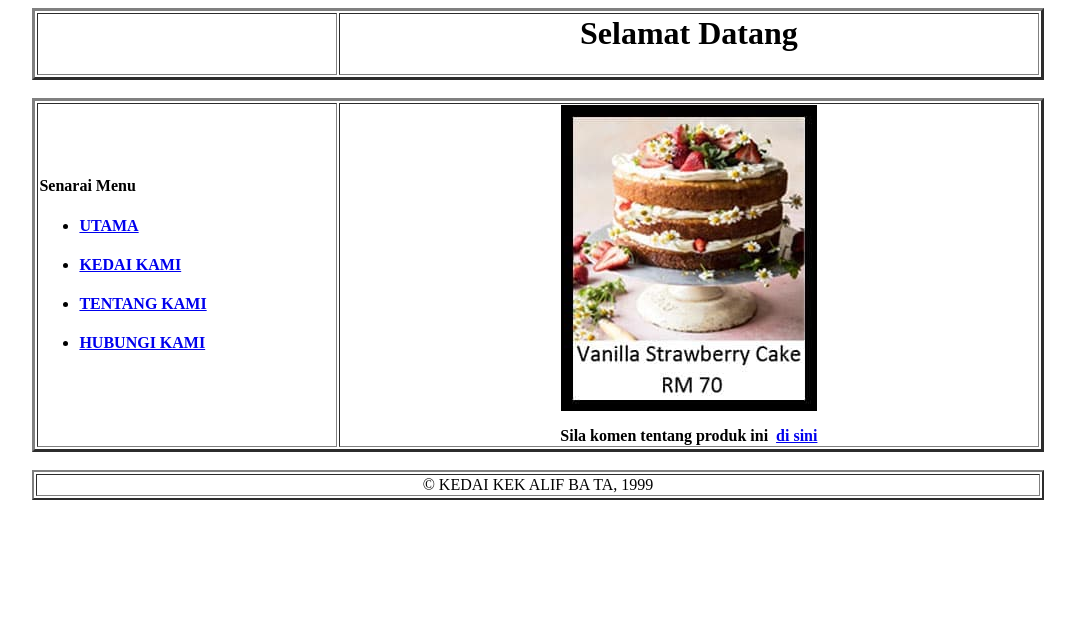
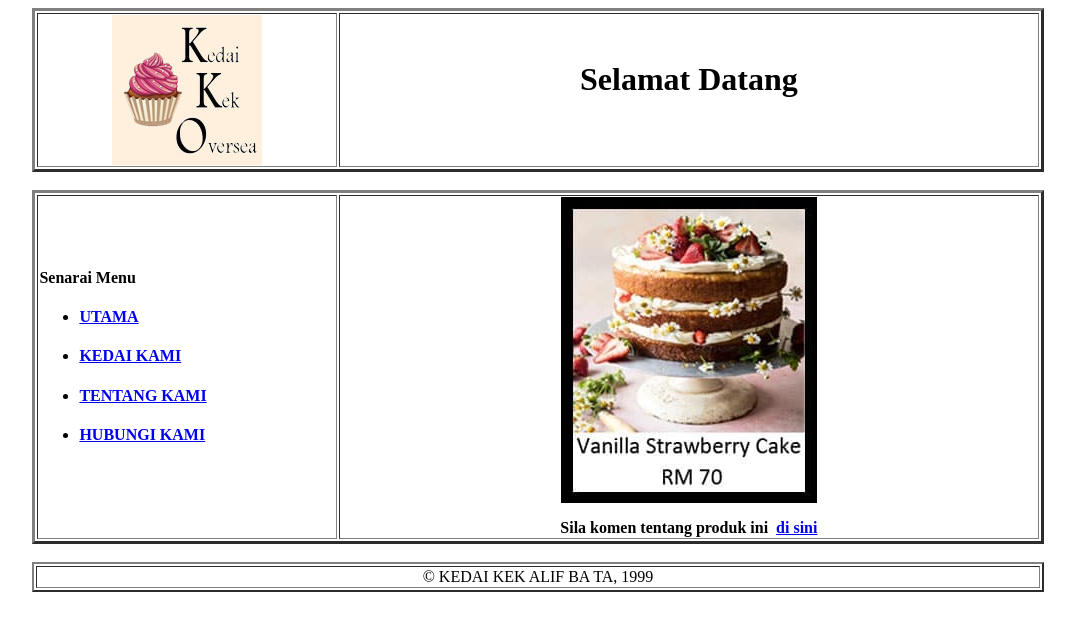
Before and after one commit to deanaamirra/KedaiKekCawan, a plain HTML site: page index.html in a window 1280 px wide. Shown: the whole page, without its empty margins (102-1177 px from the left). Drawn offline with Linux system fonts and the light colour scheme.

Commit message:
Update index.html

```diff
--- a/index.html
+++ b/index.html
@@ -9,7 +9,7 @@
       <table width="80%" border="3">
         <tr>
                 <th width="30%">
-                    <img src="images/logo.jpg" alt="" srcset="">
+                    <img src="image/logo.jpg" alt="" srcset="">
           </th><th><h1>Selamat Datang</h1></th>
         </tr>
       </table>
```
